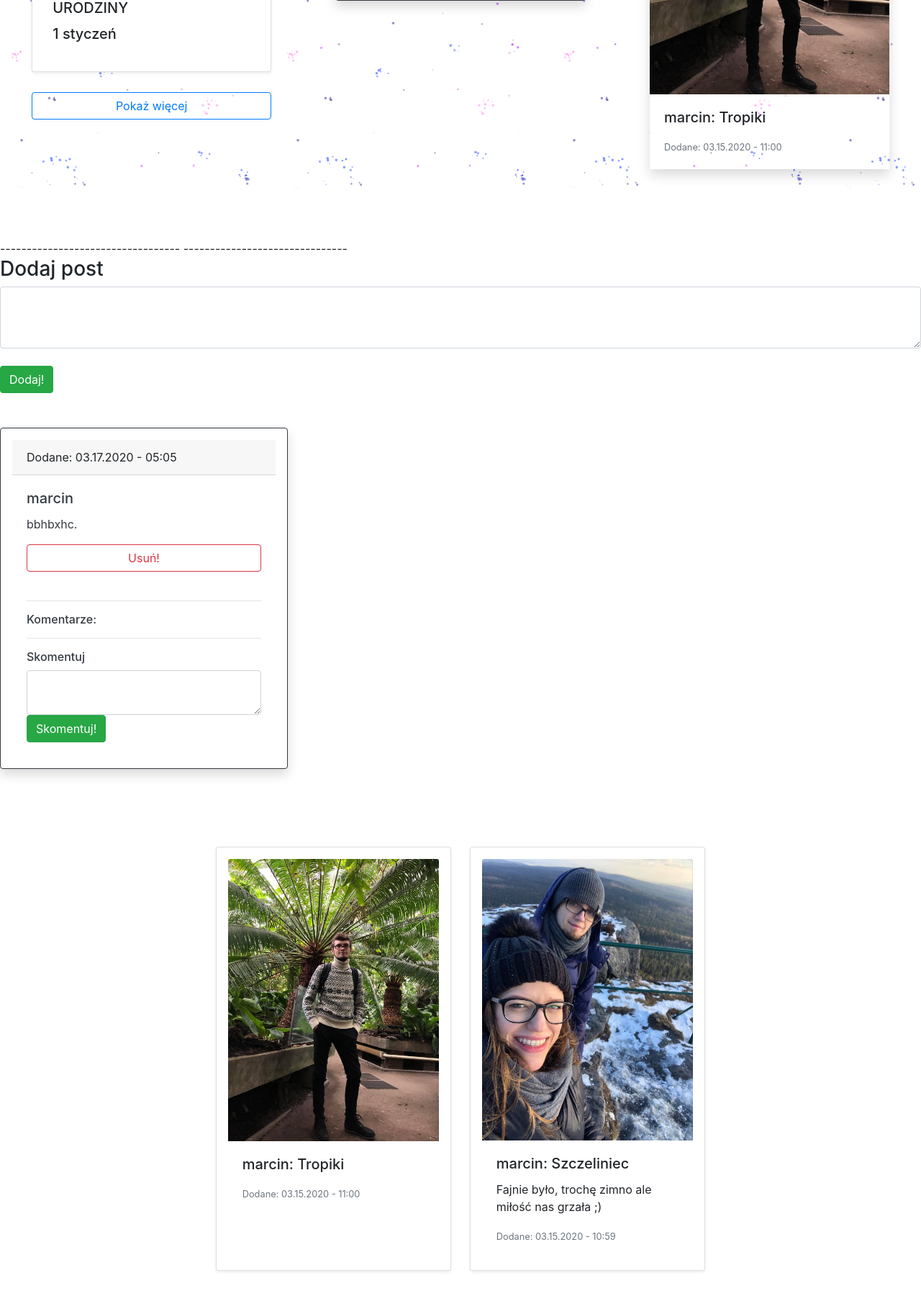
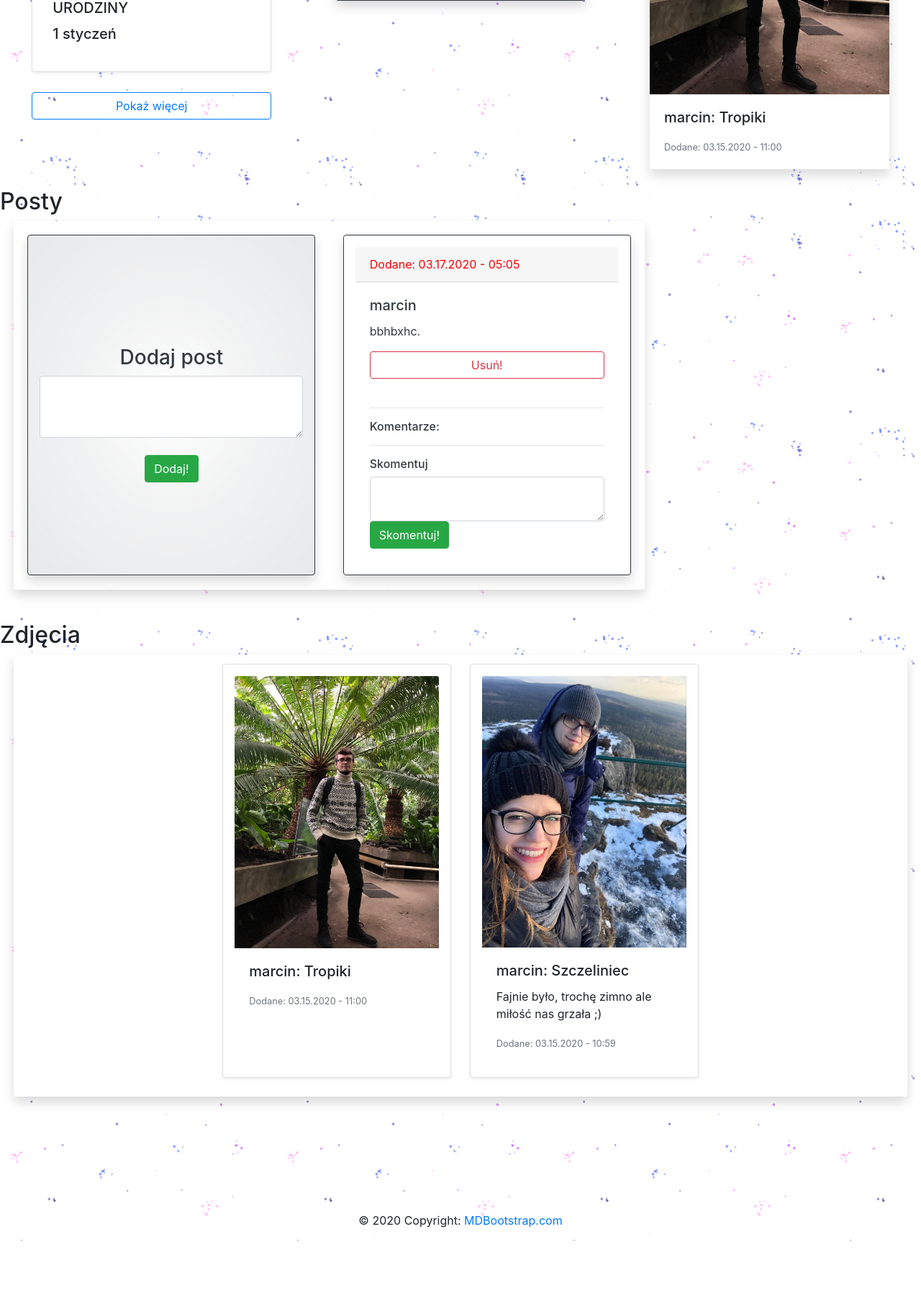
Before and after one commit to MarcinManiak/Familiar, a Django app: page /loggedin/ in a window 1280 px wide. Shown: the part 452-2277 px from the top of the page at 72% size. After the commit the page ends 2175 px from the top, so only its background shows below. Run offline with Django 3.2, Linux system fonts and the light colour scheme; a user stored in the database is signed in; data comes from the database, SQL or seed files in the repository; both versions use the stored data as it was after the commit; some libraries are stand-ins or nearby versions.

Commit message:
logged styled -alomst finished - To do scrolbars and footer

```diff
--- a/Authentication/static/Authentication/css/style.css
+++ b/Authentication/static/Authentication/css/style.css
@@ -132,3 +132,41 @@
   min-height: 90vh;
  background-image: url('./../img/doodle5.png')
 }
+
+.scrollbar {
+    color:red;
+    ::-webkit-scrollbar {
+      width: 13px;
+      height: 13px;
+    }
+    ::-webkit-scrollbar-button {
+      width: 0px;
+      height: 0px;
+    }
+    ::-webkit-scrollbar-thumb {
+      background: #3767a3;
+      border: 0px none #ffffff;
+      border-radius: 50px;
+    }
+    ::-webkit-scrollbar-thumb:hover {
+      background: #192cc3;
+    }
+    ::-webkit-scrollbar-thumb:active {
+      background: #6f2eff;
+    }
+    ::-webkit-scrollbar-track {
+      background: #f3d7f1;
+      border: 0px none #ffffff;
+      border-radius: 50px;
+    }
+    ::-webkit-scrollbar-track:hover {
+      background: #eec9e9;
+    }
+    ::-webkit-scrollbar-track:active {
+      background: #f6d8fa;
+    }
+    ::-webkit-scrollbar-corner {
+      background: transparent;
+    }
+
+}
--- a/Authentication/templates/Authentication/home.html
+++ b/Authentication/templates/Authentication/home.html
@@ -98,7 +98,7 @@
       </div>
       <div id="collapse5" class="collapse" aria-labelledby="heading5" data-parent="#accordionExample">
         <div class="card-body">
-          Familiar ma za zadanie służyć głównie rodzinom autorów aplikacji. Jednak ze wzgledu na jego ogólnodostępny charakter, możesz założyć na nim konto. Robiąc to akceptujesz jednak fakt, że autorzy nie poczuwają się do odpowiedzialności za Twoje dane, jak również nie są zobowiązani do udzielania ogólnorozumianego support'u (wspracie techniczne, pomoc, usługi itd.). Jeśli jednak Ci to nie przeszkadza, śmiało możesz korzystać :). W razie pytań zapraszam do kontaktu.
+          Familiar ma za zadanie służyć głównie rodzinom autorów aplikacji. Jednak ze wzgledu na jego ogólnodostępny charakter, możesz założyć na nim konto. Robiąc to akceptujesz jednak fakt, że autorzy nie poczuwają się do odpowiedzialności za Twoje dane, jak również nie są zobowiązani do udzielania ogólnorozumianego support'u (wspracie techniczne, pomoc, usługi itd.). Jeśli jednak Ci to nie przeszkadza, śmiało możesz korzystać :). W razie pytań zapraszam do kontaktu e-mail: marcin.jan.maniak@gmail.com
         </div>
       </div>
     </div>
--- a/Authentication/templates/Authentication/loggedin.html
+++ b/Authentication/templates/Authentication/loggedin.html
@@ -5,6 +5,7 @@
 {% load static %}
 <!--NAVIGATION-->
 <!--RESPONSIVE-->
+
 
 <nav class="navbar fixed-top navbar-expand-lg navbar-light bg-white" style="border-radius:0 0 10% 10%">
   <button class="navbar-toggler" type="button" data-toggle="collapse" data-target="#navbarTogglerDemo01" aria-controls="navbarTogglerDemo01" aria-expanded="false" aria-label="Toggle navigation">
@@ -122,7 +123,7 @@
         <h3>Najnowsze zdjęcie:</h3><br>
         <div class="shadow">
                 <img class="card-img-top" src="{{ latest_photo.photo.url }}" alt="Card image cap">
-                <div class="card-body">
+                <div class="card-body bg-white">
                   <h5 class="card-title">{{ latest_photo.author }}: {{ latest_photo.title }}</h5>
                   <p class="card-text">{{ latest_photo.desc }}</p>
                   <p class="card-text"><small class="text-muted">Dodane: {{latest_photo.date |date:"m.d.Y - h:i"}}</small></p>
@@ -132,15 +133,29 @@
     {% endif %}
     </div>
 </div>
+<div class="d-inline-flex back-logged">
 
-
-        <br><br><br>
-----------------------------------
-        -------------------------------
-<!--POST-->
+    <div class="" id="posts">
+        <div class="d-inline-flex" style="text-align:center;">
+            <h2>Posty</h2>
+        </div>
         <div>
+<!--                        &lt;!&ndash;    CREATE POST&ndash;&gt;-->
+<!--        <div class="center-form blacked">-->
+<!--            <form method="POST">-->
+<!--                {% csrf_token %}-->
+<!--                <h3>Dodaj post</h3>-->
+<!--                <input type="hidden" name="form_type" value="post">-->
+<!--               <textarea name='send_post' id='send_post' rows="3" cols="50" class="form-control"></textarea><br>-->
+<!--               <button type="submit" class="btn btn-success">Dodaj!</button>-->
+<!--            </form>-->
+<!--        </div>-->
+<!--            <hr>-->
+<!--            VIEW POST-->
+    <div class="d-inline-flex shadow bg-white rounded scrollbar" style="max-width: 98.5vw; overflow: scroll; overflow-y: hidden; margin-left:1.5%;margin-right:1.5%;">
                          <!--    CREATE POST-->
-    <div>
+        <div class="card text-dark bg-secondary border-dark shadow p-3 rounded blacked d-inline-flex justify-content-center" style="max-width: 25rem; margin:1.5vw; min-width: 350px; max-height: 70vh; overflow: auto;text-align:center;">
+            <br>
             <form method="POST">
                 {% csrf_token %}
                 <h3>Dodaj post</h3>
@@ -149,14 +164,13 @@
                <button type="submit" class="btn btn-success">Dodaj!</button>
             </form>
         </div>
- <br><br>
-<!--    VIEW POSTS-->
-    <div>
+            <hr>
+
             {% if posts_in_my_families %}
                 {% for post in posts_in_my_families %}
-            <div class="card border-dark mb-3 shadow p-3 mb-5 bg-white rounded" style="max-width: 25rem;">
+                <div class="card border-dark shadow p-3 bg-white rounded" style="max-width: 25rem; margin:1.5vw; min-width: 350px; max-height: 70vh; overflow: auto">
                   <div class="card-header">Dodane: {{post.date |date:"m.d.Y - h:i"}}</div>
-              <div class="card-body text-dark">
+                  <div class="card-body text-dark" >
                     <h5 class="card-title">{{ post.author }}</h5>
                     <p class="card-text">{{ post.text }}.</p>
                       <!--                            delete post-->
@@ -203,18 +217,16 @@
             <h2>Nikt z Twoich rodzin nie dodał jeszcze posta, bądź pierwszy!</h2>
             {% endif %}
         </div>
-
-<br>
-<br>
+        <div style="margin-top: 5vh">
+            <h2>Zdjęcia</h2>
             <!--    PHOTOS-->
             {% if photos_in_my_families %}
-
-<div style="max-height:70vh;overflow:scroll;overflow-x: hidden;">
+                <div style="max-height:70vh;overflow:scroll;overflow-x: hidden; margin-left:1.5%;margin-right:1.5%;" class="bg-white shadow rounded"t>
                     <div class="row justify-content-md-center">
                         {% for photo in photos_in_my_families %}
                       <div class="card col-sm-3 shadow-sm p-3 mb-5 bg-white rounded" style="margin:0.8em">
                         <img class="card-img-top" src="{{ photo.photo.url }}" alt="Card image cap">
-        <div class="card-body">
+                        <div class="card-body bg-white">
                           <h5 class="card-title">{{ photo.author }}: {{ photo.title }}</h5>
                           <p class="card-text">{{ photo.desc }}</p>
                           <p class="card-text"><small class="text-muted">Dodane: {{photo.date |date:"m.d.Y - h:i"}}</small></p>
@@ -223,9 +235,23 @@
                         {% endfor %}
                     </div>
                 </div>
-<br><br>
+            {% endif %}
+        </div>
+     <br><br><br><br><br>
 
-{% endif %}
+<!-- Footer -->
+<footer class="page-footer font-small blue pt-4">
+
+  <!-- Copyright -->
+  <div class="footer-copyright text-center py-3">© 2020 Copyright:
+    <a href="https://mdbootstrap.com/"> MDBootstrap.com</a>
+  </div>
+  <!-- Copyright -->
+
+</footer>
+<!-- Footer -->
+</div>
+
 {% endif %}
 
     <script>
```
Also changed, not shown: db.sqlite3. Lines whose indentation alone changed are shown as unchanged.
